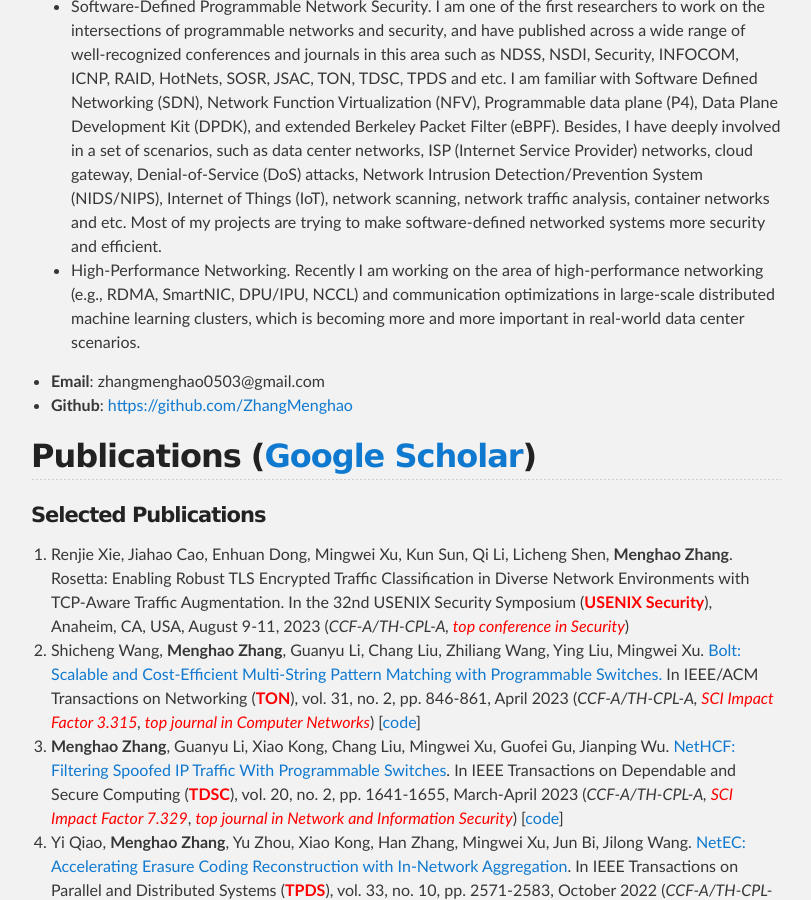
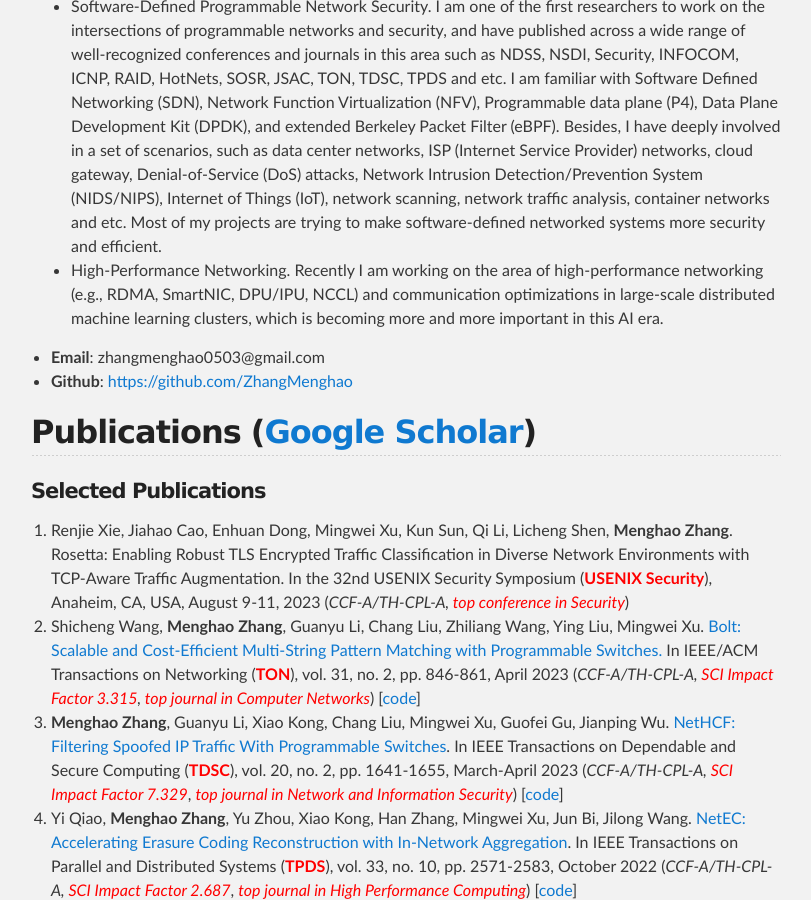
Before and after one commit to zhangmenghao/zhangmenghao.github.io, a Jekyll site: the page built from index.md, in a window 1280 px wide and 900 px high, scrolled down 709 px. Shown: the whole window, without its empty margins (234-1045 px from the left). Built offline with Jekyll 4.4.1, drawn with Linux system fonts in a browser that asks for light colours.

Commit message:
Update research interest

```diff
--- a/index.md
+++ b/index.md
@@ -15,7 +15,7 @@ category: Tech
     - *Aug., 2012-Jul., 2016*  **B.S. Degree**, Dept. of Computer Science and Technology, Tsinghua University
 * **Research interest**:
     - Software-Defined Programmable Network Security. I am one of the first researchers to work on the intersections of programmable networks and security, and have published across a wide range of well-recognized conferences and journals in this area such as NDSS, NSDI, Security, INFOCOM, ICNP, RAID, HotNets, SOSR, JSAC, TON, TDSC, TPDS and etc. I am familiar with Software Defined Networking (SDN), Network Function Virtualization (NFV), Programmable data plane (P4), Data Plane Development Kit (DPDK), and extended Berkeley Packet Filter (eBPF). Besides, I have deeply involved in a set of scenarios, such as data center networks, ISP (Internet Service Provider) networks, cloud gateway, Denial-of-Service (DoS) attacks, Network Intrusion Detection/Prevention System (NIDS/NIPS), Internet of Things (IoT), network scanning, network traffic analysis, container networks and etc. Most of my projects are trying to make software-defined networked systems more security and efficient.
-    - High-Performance Networking. Recently I am working on the area of high-performance networking (e.g., RDMA, SmartNIC, DPU/IPU, NCCL) and communication optimizations in large-scale distributed machine learning clusters, which is becoming more and more important in real-world data center scenarios.
+    - High-Performance Networking. Recently I am working on the area of high-performance networking (e.g., RDMA, SmartNIC, DPU/IPU, NCCL) and communication optimizations in large-scale distributed machine learning clusters, which is becoming more and more important in this AI era.
 * **Email**: zhangmenghao0503@gmail.com
 * **Github**: [https://github.com/ZhangMenghao](https://github.com/ZhangMenghao)
 <!-- * **Resume**: [中文简历](./resume/CV_Chinese.pdf) -->
```
